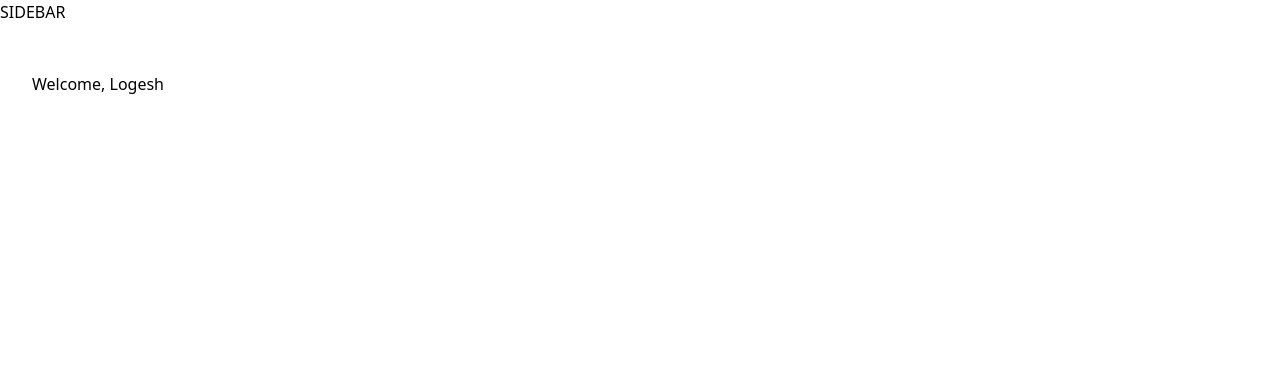
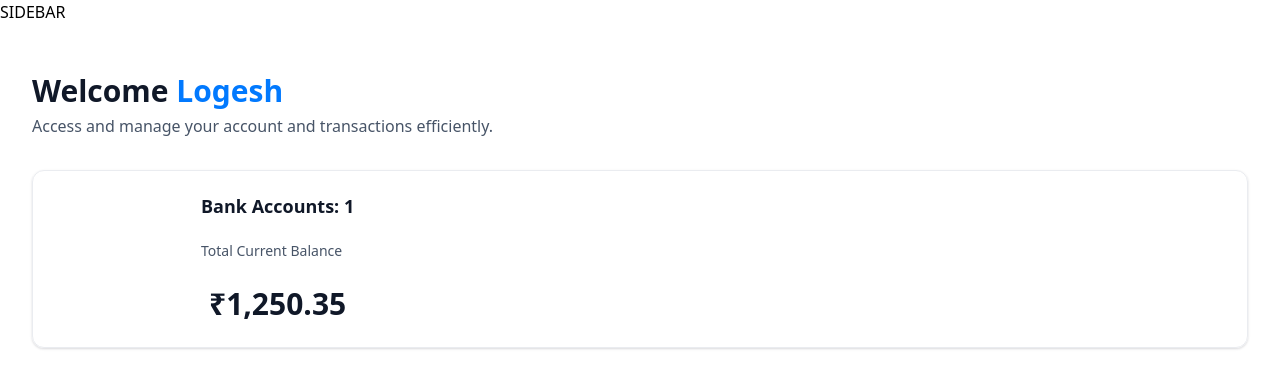
Before and after one commit to logeshwarann-dev/bits-bank_frontend, a Next.js app: page / in a window 1280 px wide. Shown: the top 388 px of the page. Built offline with nearby package versions, Linux system fonts and the light colour scheme.

Commit message:
added header and balance box

```diff
--- a/app/(root)/page.tsx
+++ b/app/(root)/page.tsx
@@ -1,12 +1,27 @@
+import HeaderBox from '@/components/HeaderBox'
+import TotalBalanceBox from '@/components/TotalBalanceBox';
 import React from 'react'
 
 const Home = () => {
+
+  const loggedIn = { firstName: "Logesh"  };
   return (
     <section className='home'>
       <div className='home-content'>
         <header className='home-header'>
-          Welcome, Logesh
+          <HeaderBox
+            type="greeting"
+            title="Welcome"
+            user={loggedIn?.firstName || 'Guest'}
+            subtext="Access and manage your account and transactions efficiently."
+          />
+          <TotalBalanceBox
+            accounts = {[]}
+            totalBanks = {1}
+            totalCurrentBalance = {1250.35}
+          />
         </header>
+
       </div>
     </section>
   )
--- /dev/null
+++ b/components/HeaderBox.tsx
@@ -0,0 +1,18 @@
+
+const HeaderBox = ({type = "title", title, subtext, user}: HeaderBoxProps) => {
+  return (
+    <div className="header-box">
+        <h1 className="header-box-title">
+            {title}
+            {type === "greeting" && (
+                <span className="text-bankGradient">
+                    &nbsp;{user}
+                    </span>
+            )}
+            </h1>
+            <p className="header-box-subtext">{subtext}</p>
+    </div>
+  )
+}
+
+export default HeaderBox
--- /dev/null
+++ b/components/TotalBalanceBox.tsx
@@ -0,0 +1,29 @@
+import { formatAmount } from '@/lib/utils'
+import React from 'react'
+
+const TotalBalanceBox = ({accounts=[], totalBanks, totalCurrentBalance
+}: TotlaBalanceBoxProps) => {
+  return (
+    <section className='total-balance'>
+        <div className='total-balance-chart'>
+            {/* DoughnutChart*/}
+        </div>
+        <div className='flex flex-col gap-6'>
+            <h2 className='header-2'>
+                Bank Accounts: {totalBanks}
+            </h2>
+            <div className='flex flex-col gap-6'>
+                <p className='total-balance-label'>
+                    Total Current Balance
+                </p>
+                <p className='total-balance-amount flex-center gap-2'>
+                    {formatAmount(totalCurrentBalance)}
+                </p>
+
+            </div>
+        </div>
+    </section>
+  )
+}
+
+export default TotalBalanceBox
--- a/lib/utils.ts
+++ b/lib/utils.ts
@@ -66,9 +66,10 @@
 };
 
 export function formatAmount(amount: number): string {
-  const formatter = new Intl.NumberFormat("en-US", {
+  const formatter = new Intl.NumberFormat("en-IN", {
     style: "currency",
-    currency: "USD",
+    currency: "INR",
+    currencyDisplay: "symbol",
     minimumFractionDigits: 2,
   });
 
```
